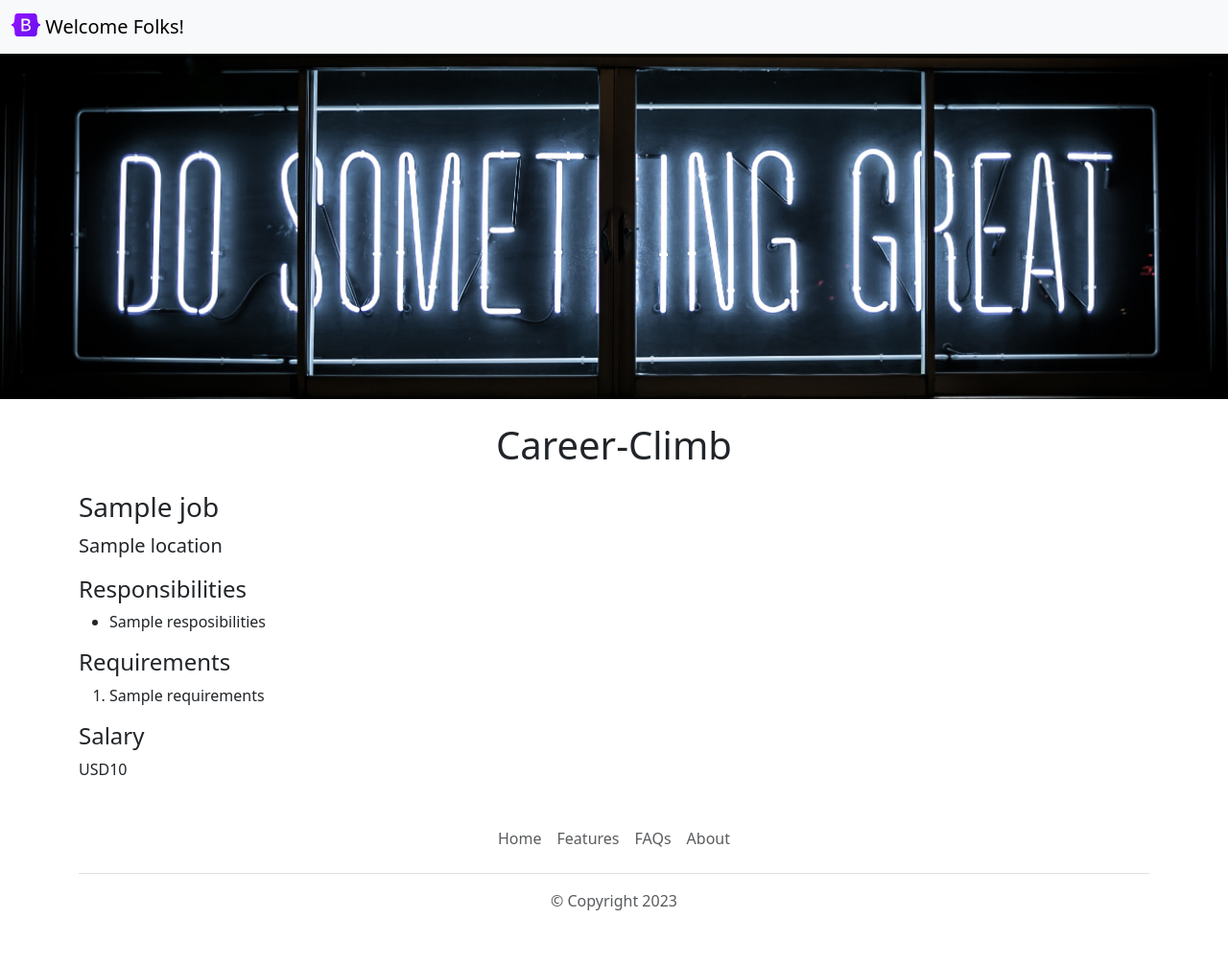
After one commit to aashayKaurav/Career-Climb-web-app, a Flask app: template templates/jobpage.html in a window 1280 px wide. The commit adds this page. Shown: the whole page at 96% size. Run offline with Flask 3, Linux system fonts and the light colour scheme; the template is opened without the code that fills it: most values are stand-ins (such as "Sample title", 1, 10 or a date in 2020).

Commit message:
Added dynamic pages for each job

```diff
--- a/app.py
+++ b/app.py
@@ -1,5 +1,5 @@
 from flask import Flask, render_template, jsonify
-from database import load_jobs_from_db
+from database import load_jobs_from_db, load_job_from_db
 
 app = Flask(__name__)
 
@@ -14,6 +14,13 @@ def list_jobs():
   jobs = load_jobs_from_db()
   return jsonify(jobs)
 
+@app.route("/job/<id>")
+def show_job(id):
+  job = load_job_from_db(id)
+  if not job:
+    return "Not Found", 404
+  return render_template('jobpage.html', job=job)
+
 
 if __name__ == "__main__":
   app.run(host='0.0.0.0', debug=True)
--- /dev/null
+++ b/templates/banner.html
@@ -0,0 +1,9 @@
+<style>
+  #banner{
+    height: 360px;
+    width: 100%;
+    object-fit: cover;
+    margin-bottom: 16px;
+  }
+</style>
+<img class="img-fluid" id="banner" src="https://career-climb.aashaykaurav.repl.co/static/banner.jpeg" height="320">
--- /dev/null
+++ b/templates/bootstrap.html
@@ -0,0 +1,3 @@
+<meta charset="utf-8">
+<meta name="viewport" content="width=device-width, initial-scale=1">
+<link href="https://cdn.jsdelivr.net/npm/bootstrap@5.3.0-alpha2/dist/css/bootstrap.min.css" rel="stylesheet" integrity="sha384-aFq/bzH65dt+w6FI2ooMVUpc+21e0SRygnTpmBvdBgSdnuTN7QbdgL+OapgHtvPp" crossorigin="anonymous">
--- a/templates/jobitem.html
+++ b/templates/jobitem.html
@@ -12,7 +12,7 @@
   {% endif %}
   </div>
   <div class="col-2">
-    <a href="mailto:aashay.kaurav@gmail.com?subject=Application%20for%20{{job['title']}}&body=My%20Name%3A%20%3Cyour%20name%20here%3E%0D%0A%0D%0AMy%20Resume%20link%20%3A%20%3Cresume%20link%3E%0D%0A%0D%0AMy%20LinkedIn%20link%20%3A%20%3Clinkedin%20link%3E" type="button" class="btn btn-outline-primary">Apply</a>
+    <a href="/job/{{job['id']}}" type="button" class="btn btn-outline-primary">Apply</a>
   </div>
 
 
--- /dev/null
+++ b/templates/jobpage.html
@@ -0,0 +1,31 @@
+<!DOCTYPE html>
+<html>
+  <head>
+    <title>Career-Climb - {{job.title}}</title>
+    {% include 'bootstrap.html' %}
+  </head>
+  <body>
+    {% include 'nav.html' %}
+    {% include 'banner.html' %}
+    <div class="container">
+      <h1 class="text-center mt-2 mb-4">Career-Climb</h1>
+      <h3 class="mb-2">{{job.title}}</h3>
+      <p class="lead mt-0">{{job.location}}</p>
+      <h4>Responsibilities</h4>
+      <ul>
+        {% for line in job.resposibilities.split("\r") %}
+          <li> {{line}} </li>
+        {% endfor %}
+      </ul>
+      <h4>Requirements</h4>
+      <ol>
+        {% for line in job.requirements.split("\r") %}
+          <li>{{line}}</li>
+        {% endfor %}
+      </ol>
+      <h4>Salary</h4>
+      <p>{{job.currency}}{{job.salary}}</p>
+    </div>
+    {% include 'footer.html' %}
+  </body>
+</html>
--- a/templates/nav.html
+++ b/templates/nav.html
@@ -1,6 +1,6 @@
 <nav class="navbar bg-body-tertiary shadow-sm fixed-top bg-white">
   <div class="container-fluid">
-    <a class="navbar-brand" href="#">
+    <a class="navbar-brand" href="/">
       <img src="/static/logo.svg" alt="Logo" width="30" height="24" class="d-inline-block align-text-top">
       Welcome Folks!
     </a>
```
Also changed, not shown: database.py (+16 -4 lines), templates/home.html (+2 -12 lines).
